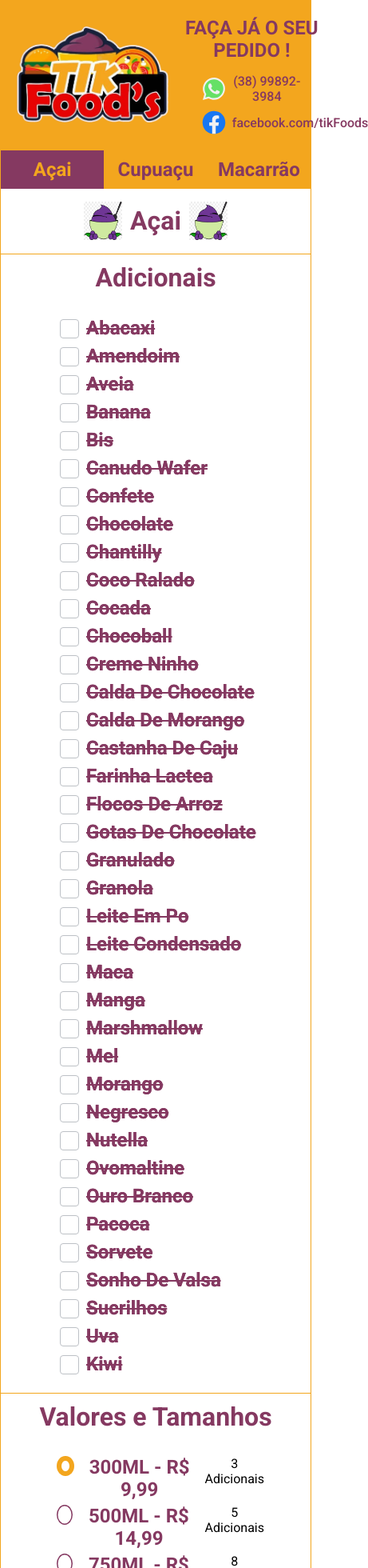
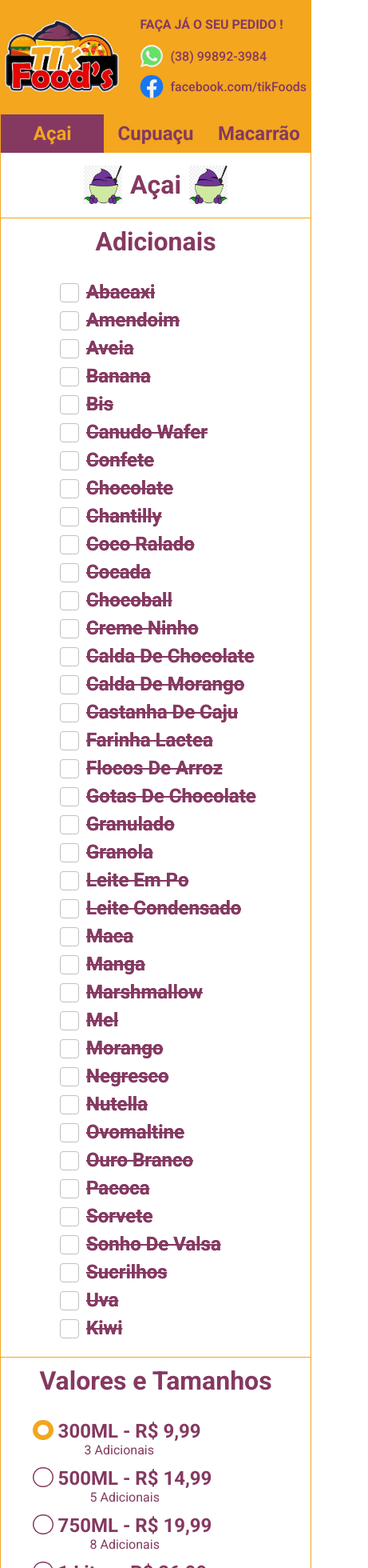
Before and after one commit to EduuMagalhaes/Tik-Foods, a React (Create React App) app: page /acai in a window 390 px wide. Shown: the top 1960 px of the page at 80% size, 461 px wide, since content can reach past the window. Built offline with nearby package versions, Linux system fonts and the light colour scheme.

Commit message:
acai additions and header responsivity

```diff
--- a/src/components/Header.css
+++ b/src/components/Header.css
@@ -5,6 +5,7 @@
 	padding: 20px;
 	background-color: var(--yellow);
 	color: var(--purple);
+	white-space: nowrap;
 }
 
 .container {
@@ -46,3 +47,19 @@
 	width: 30px;
 	margin-right: 8px;
 }
+
+@media screen and (max-width: 500px) {
+	.header {
+		padding: 20px 5px;
+	}
+	.header-msg {
+		font-size: 1rem;
+		align-self: flex-start;
+	}
+	.container-icon {
+		align-items: flex-start;
+	}
+	.logo {
+		height: 90px;
+	}
+}
--- a/src/pages/Acai.js
+++ b/src/pages/Acai.js
@@ -1,9 +1,13 @@
 import React, { useEffect, useState } from 'react'
 import Header from '../components/Header'
 import Navigation from '../components/Navigation'
-import './Acai.css'
+import './MenuPages.css'
 import acaiIcon from '../assets/acai-icon.png'
-import  { acaiIngredients, capitalizerFirstLetter, toCamelCase } from '../ultils/cardapio'
+import {
+	acaiIngredients,
+	capitalizerFirstLetter,
+	toCamelCase,
+} from '../ultils/cardapio'
 
 function Acai() {
 	const pedidoAcaiInicial = {
@@ -16,11 +20,13 @@ function Acai() {
 	const [inputActive, setinputActive] = useState(true)
 
 	function listenCheckbox({ target }) {
-		if(target.checked) {
+		if (target.checked) {
 			const ingredientes = [...pedidoAcai.ingredientes, target.id]
 			setPedidoAcai({ ...pedidoAcai, ingredientes })
 		} else {
-			const ingredientes = pedidoAcai.ingredientes.filter((element) => element !== target.id)
+			const ingredientes = pedidoAcai.ingredientes.filter(
+				(element) => element !== target.id
+			)
 			setPedidoAcai({ ...pedidoAcai, ingredientes })
 		}
 	}
@@ -36,18 +42,15 @@ function Acai() {
 	useEffect(() => {
 		const additionalLenth = pedidoAcai.ingredientes.length
 		const acaiSize = pedidoAcai.tamanho
-		if (acaiSize === 'pequeno' && additionalLenth > 2)
-			setinputActive(false)
-		else if (acaiSize === 'medio' && additionalLenth > 4)
-			setinputActive(false)
-		else if (acaiSize === 'grande' && additionalLenth > 7)
-			setinputActive(false)
+		if (acaiSize === 'pequeno' && additionalLenth > 2) setinputActive(false)
+		else if (acaiSize === 'medio' && additionalLenth > 4) setinputActive(false)
+		else if (acaiSize === 'grande' && additionalLenth > 7) setinputActive(false)
 		else if (acaiSize === 'extra-grande' && additionalLenth > 9)
 			setinputActive(false)
 		else {
 			setinputActive(true)
 		}
-	})
+	}, [pedidoAcai])
 
 	return (
 		<>
@@ -71,7 +74,13 @@ function Acai() {
 									type="checkbox"
 									id={elementCamelized}
 									onChange={(element) => listenCheckbox(element)}
-									disabled={pedidoAcai.ingredientes.find((ingredient) => ingredient === elementCamelized) ? false : !inputActive}
+									disabled={
+										pedidoAcai.ingredientes.find(
+											(ingredient) => ingredient === elementCamelized
+										)
+											? false
+											: !inputActive
+									}
 								/>
 								<label
 									className="label-checkbox"
@@ -85,7 +94,8 @@ function Acai() {
 					})}
 				</div>
 				<h2>Valores e Tamanhos</h2>
-				<div className="ingredients">
+				<div className="size-prices">
+					<div className="price-wrapper">
 						<div className="ingredients-wrapper">
 							<input
 								className="radio-input"
@@ -100,8 +110,10 @@ function Acai() {
 							<label className="label-checkbox" htmlFor="tamanho-pequeno">
 								300ML - R$ 9,99
 							</label>
+						</div>
 						<span>3 Adicionais</span>
 					</div>
+					<div className="price-wrapper">
 						<div className="ingredients-wrapper">
 							<input
 								className="radio-input"
@@ -115,8 +127,10 @@ function Acai() {
 							<label className="label-checkbox" htmlFor="tamanho-medio">
 								500ML - R$ 14,99
 							</label>
+						</div>
 						<span>5 Adicionais</span>
 					</div>
+					<div className="price-wrapper">
 						<div className="ingredients-wrapper">
 							<input
 								className="radio-input"
@@ -130,8 +144,10 @@ function Acai() {
 							<label className="label-checkbox" htmlFor="tamanho-grande">
 								750ML - R$ 19,99
 							</label>
+						</div>
 						<span>8 Adicionais</span>
 					</div>
+					<div className="price-wrapper">
 						<div className="ingredients-wrapper">
 							<input
 								className="radio-input"
@@ -145,6 +161,7 @@ function Acai() {
 							<label className="label-checkbox" htmlFor="tamanho-extra-grande">
 								1 Litro - R$ 26,99
 							</label>
+						</div>
 						<span>10 Adicionais</span>
 					</div>
 				</div>
--- a/src/pages/Macarrao.css
+++ b/src/pages/MenuPages.css
@@ -131,6 +131,7 @@ label::first-letter {
 	font-size: 1.5em;
 	font-weight: 600;
 	padding: 0 0.25em 0;
+	white-space: nowrap;
 	user-select: none;
 }
 .label-checkbox::before {
@@ -176,6 +177,24 @@ label::first-letter {
 	color: var(--purple);
 }
 
+.size-prices {
+	display: grid;
+	justify-items: start;
+	width: 100%;
+	grid-template-columns: repeat(auto-fit, minmax(250px, 1fr));
+	gap: 12px;
+	padding: 20px;
+}
+
+.price-wrapper {
+	display: flex;
+	flex-flow: column nowrap;
+}
+.price-wrapper > span {
+	align-self: center;
+	color: var(--purple);
+}
+
 .send-btn {
 	font-size: 1.5rem;
 	width: 25%;
```
Also changed, not shown: src/pages/Macarrao.js (+10 -4 lines), src/pages/Acai.css (deleted). Lines whose indentation alone changed are shown as unchanged.
